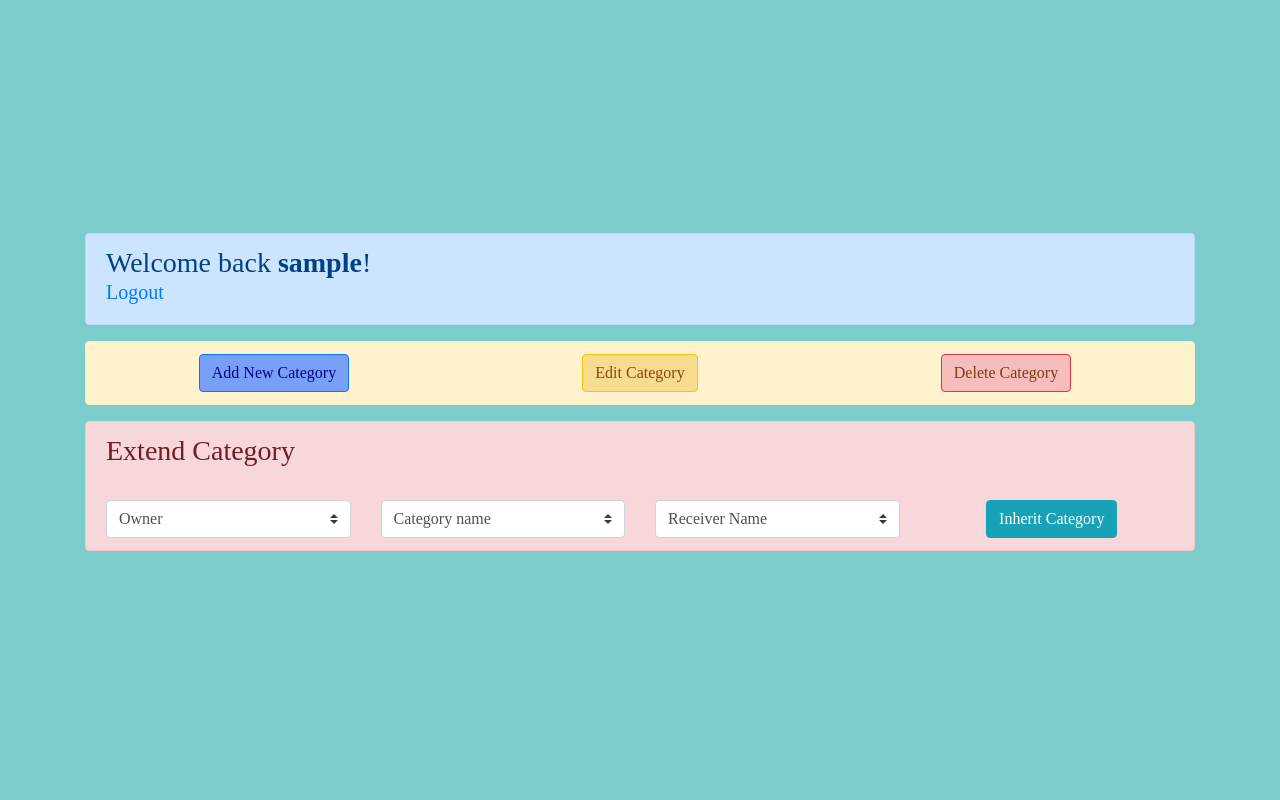
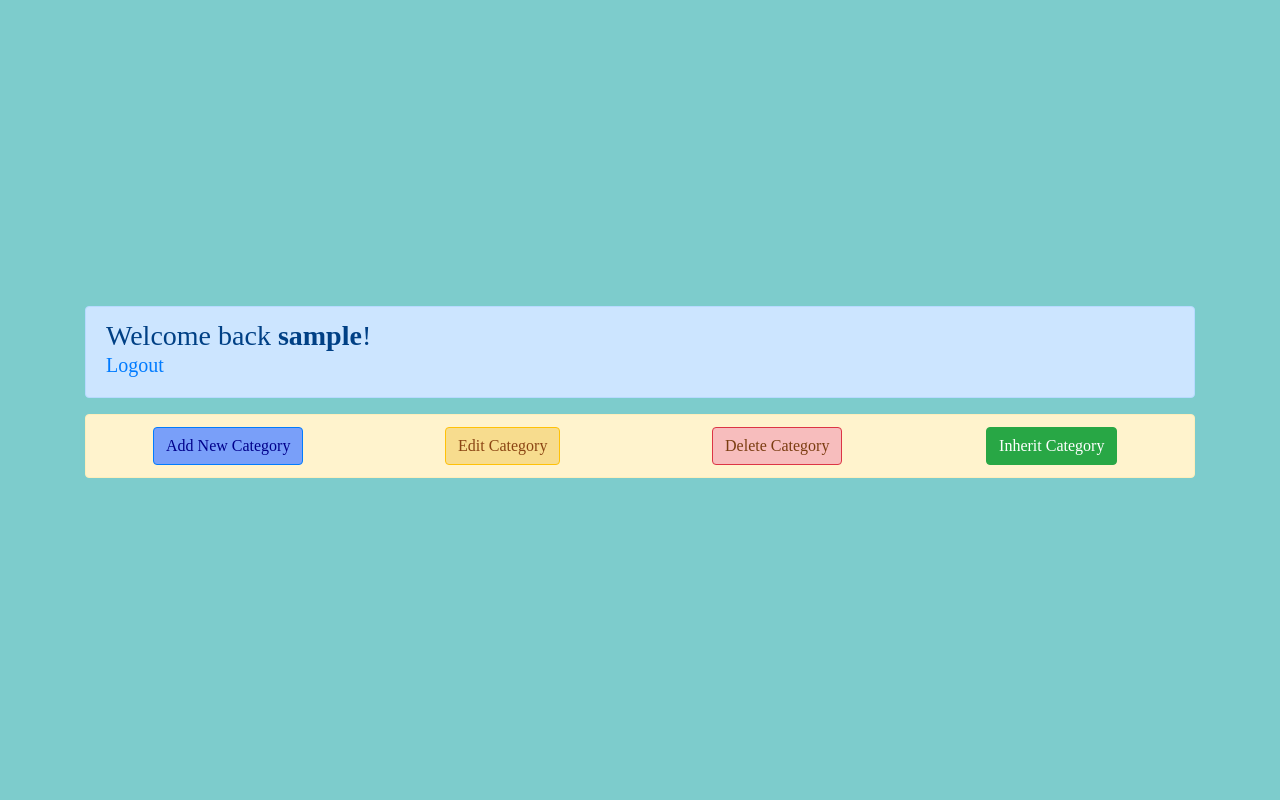
Before and after one commit to FarzamTP/Leitner, a Django app: page /home/ in a window 1280 px wide. Run offline with Django 3.2, Linux system fonts and the light colour scheme; the visitor is signed in with stand-in values (Sample User, id 1); data comes from the database, SQL or seed files in the repository; data that the repository does not hold is empty; some libraries are stand-ins or nearby versions.

Commit message:
Inheritance bugs fixed

```diff
--- a/web/static/web/assets/css/main.css
+++ b/web/static/web/assets/css/main.css
@@ -268,7 +268,7 @@ a.category_color:hover, a.category_color:visited, a.category_color.link, a.categ
   color: black;
 }
 
-#add_category_form, #edit_category_form, #delete_category_form {
+#add_category_form, #edit_category_form, #delete_category_form, #inherit_ownership_form {
   display: none;
 }
 
--- a/web/static/web/assets/js/main.js
+++ b/web/static/web/assets/js/main.js
@@ -6,6 +6,10 @@ $(document).ready(function () {
 
         if($("#delete_category_form").is(":visible")){
             $("#delete_category_form").slideUp("slow");
+        }
+
+        if($("#inherit_ownership_form").is(":visible")){
+            $("#inherit_ownership_form").slideUp("slow");
         }
 
         $("#add_category_form").slideToggle("slow");
@@ -20,6 +24,10 @@ $(document).ready(function () {
             $("#delete_category_form").slideUp("slow");
         }
 
+        if($("#inherit_ownership_form").is(":visible")){
+            $("#inherit_ownership_form").slideUp("slow");
+        }
+
         $("#edit_category_form").slideToggle("slow");
     });
 
@@ -32,7 +40,27 @@ $(document).ready(function () {
             $("#add_category_form").slideUp("slow");
         }
 
+        if($("#inherit_ownership_form").is(":visible")){
+            $("#inherit_ownership_form").slideUp("slow");
+        }
+
         $("#delete_category_form").slideToggle("slow");
+    });
+
+    $("#inherit_ownership").click(function () {
+        if($("#delete_category_form").is(":visible")){
+            $("#delete_category_form").slideUp("slow");
+        }
+
+        if($("#edit_category_form").is(":visible")){
+            $("#edit_category_form").slideUp("slow");
+        }
+
+        if($("#add_category_form").is(":visible")){
+            $("#add_category_form").slideUp("slow");
+        }
+
+        $("#inherit_ownership_form").slideToggle("slow");
     });
 
     $("#category_name_selector").change(function () {
--- a/web/templates/web/home.html
+++ b/web/templates/web/home.html
@@ -36,8 +36,38 @@
         </div>
     {% endifequal %}
 
+    {# Buttons #}
     <div class="alert alert-warning">
-        {#  Buttons Row  #}
+        {#  ADMIN Buttons Row  #}
+        {% if request.user.is_superuser %}
+            <div class="row" style="text-align: center">
+                {# Add Category #}
+                <div class="md col-md-3">
+                    <button class="btn btn-primary" id="add_category" style="background-color: #799ff9; color: darkblue">Add New Category</button>
+                    <br>
+                </div>
+
+                {# Edit Category #}
+                <div class="md col-md-3">
+                    <button class="btn btn-warning" id="edit_category" style="background-color: #f7dc8e; color: saddlebrown">Edit Category</button>
+                    <br>
+                </div>
+
+                {# Delete Category #}
+                <div class="md col-md-3">
+                    <button class="btn btn-danger" id="delete_category" style="background-color: #f7bdbd; color: #7b3d11">Delete Category</button>
+                    <br>
+                </div>
+
+                {# Inherit Category #}
+                <div class="md col-md-3">
+                    <button class="btn btn-success" id="inherit_ownership">Inherit Category</button>
+                    <br>
+                </div>
+            </div>
+
+        {# NON-ADMIN Button Row #}
+        {% else %}
             <div class="row" style="text-align: center">
                 {# Add Category #}
                 <div class="md col-md-4">
@@ -55,6 +85,7 @@
                 <br>
             </div>
             </div>
+        {% endif %}
 
         {# Add category form #}
         <div id="add_category_form">
@@ -94,7 +125,7 @@
                     <div class="md col-md-3">
                         <br>
                         <p>Category Name:
-                        <select name="category_name" id="category_name_selector">
+                        <select name="category_name" id="category_name_selector" class="browser-default custom-select">
                             {% for category in user_categories %}
                                 <option value="{{ category.name }}">{{ category.name }}</option>
                             {% endfor %}
@@ -104,11 +135,14 @@
 
                     {# Category New Name #}
                     <div class="md col-md-3">
+                        <p>New Name:
                         <input type="text" name="new_category_name" id="new_category_name" value="{{ user_categories.0.name }}">
+                        </p>
                     </div>
 
                     {# Category Color #}
                     <div class="md col-md-3">
+                        <br>
                         <br>
                         <p>Category's indicator: <input name="color_hex_code" type="color" id="edit_category_color_code" value="{{ user_categories.0.color }}"></p>
                     </div>
@@ -132,7 +166,7 @@
                     <div class="md col-md-6">
                         <br>
                         <p>Category Name:
-                        <select name="category_name" id="category_name">
+                        <select name="category_name" id="category_name" class="browser-default custom-select">
                             {% for category in user_categories %}
                                 <option value="{{ category.name }}">{{ category.name }}</option>
                             {% endfor %}
@@ -149,12 +183,10 @@
                 </div>
             </form>
         </div>
-    </div>
 
         {#  Extend ownership of category  #}
         {% if request.user.is_superuser %}
-        <div class="alert alert-danger">
-        <h3>Extend Category</h3>
+            <div id="inherit_ownership_form">
                 <br>
                 <form action="{% url 'home' %}" method='post'>
                     <div class="row" style="text-align: center">
@@ -196,7 +228,9 @@
                 </form>
             </div>
         {% endif %}
+    </div>
 
+    {# Show Categories #}
     {% if user_categories|length != 0 %}
         {# User Categories #}
         <div class="alert alert-info">
--- a/web/views.py
+++ b/web/views.py
@@ -51,8 +51,8 @@ def home(request):
             category_name = request.POST.get('category_name')
             category_color_hex_code = request.POST.get('color_hex_code')
 
-            category = Category(owner=request.user.userprofile, name=category_name, color=category_color_hex_code)
-            category.save()
+            sender_category = Category(owner=request.user.userprofile, name=category_name, color=category_color_hex_code)
+            sender_category.save()
 
             status = 200
         elif action_type == "edit_category":
@@ -60,20 +60,20 @@ def home(request):
             category_color_hex_code = request.POST.get('color_hex_code')
             category_new_name = request.POST.get('new_category_name')
 
-            category = Category.objects.all().filter(owner=request.user.userprofile,
-                                                     name=category_name)[0]
+            sender_category = Category.objects.all().filter(owner=request.user.userprofile,
+                                                            name=category_name)[0]
 
-            category.name = category_new_name
-            category.color = category_color_hex_code
-            category.save()
+            sender_category.name = category_new_name
+            sender_category.color = category_color_hex_code
+            sender_category.save()
 
             status = 201
 
         elif action_type == "delete_category":
             category_name = request.POST.get('category_name')
-            category = Category.objects.all().filter(owner=request.user.userprofile,
-                                                     name=category_name)[0]
-            category.delete()
+            sender_category = Category.objects.all().filter(owner=request.user.userprofile,
+                                                            name=category_name)[0]
+            sender_category.delete()
 
             status = 202
 
@@ -83,30 +83,49 @@ def home(request):
                 receiver_id = request.POST.get('receiver')
                 category_name = request.POST.get('category_name')
 
-                print(sender_id, receiver_id, category_name)
-
                 sender = User.objects.all().filter(pk=sender_id)[0]
                 receiver = User.objects.all().filter(pk=receiver_id)[0]
 
-                category = Category.objects.all().filter(owner=sender.userprofile, name=category_name)[0]
+                sender_category = Category.objects.all().filter(owner=sender.userprofile, name=category_name)[0]
 
-                category_flashcard = FlashCart.objects.all().filter(category=category)
+                category_flashcard = FlashCart.objects.all().filter(category=sender_category)
 
-                receiver_category = category
-                receiver_category.pk = None
-                receiver_category.number_of_flashcards = 0
-                receiver_category.number_of_lv1 = 0
-                receiver_category.number_of_lv2 = 0
-                receiver_category.number_of_lv3 = 0
-                receiver_category.number_of_lv4 = 0
-                receiver_category.number_of_lv5 = 0
-                category.owner = receiver.userprofile
-                receiver_category.save()
+                receiver_category_name = str(category_name + '_Inherited_from_%s' % sender.username.strip())
 
-                for flashcard in category_flashcard:
-                    flashcard.pk = None
-                    flashcard.category = receiver_category
-                    flashcard.save()
+                if not Category.objects.all().filter(owner=receiver.userprofile, name=receiver_category_name).exists():
+                    receiver_category = sender_category
+                    receiver_category.pk = None
+                    receiver_category.name = receiver_category_name
+                    receiver_category.number_of_flashcards = 0
+                    receiver_category.number_of_lv1 = 0
+                    receiver_category.number_of_lv2 = 0
+                    receiver_category.number_of_lv3 = 0
+                    receiver_category.number_of_lv4 = 0
+                    receiver_category.number_of_lv5 = 0
+                    receiver_category.owner = receiver.userprofile
+                    receiver_category.save()
+
+                    for flashcard in category_flashcard:
+                        flashcard.pk = None
+                        flashcard.lv = 1
+                        flashcard.category = receiver_category
+                        flashcard.save()
+                else:
+                    receiver_category = Category.objects.all().filter(owner=receiver.userprofile,
+                                                                      name=receiver_category_name)[0]
+
+                    receiver_category_flashcards = FlashCart.objects.all().filter(category=receiver_category)
+
+                    receiver_category_flashcards_words = []
+                    for flashcard in receiver_category_flashcards:
+                        receiver_category_flashcards_words.append(flashcard.word)
+
+                    for flashcard in category_flashcard:
+                        if not flashcard.word in receiver_category_flashcards_words:
+                            flashcard.pk = None
+                            flashcard.category = receiver_category
+                            flashcard.save()
+
                 status = 203
 
         return render(request, 'web/home.html', context={'status': status,
@@ -136,6 +155,7 @@ def category_page_render(request, category_name, lv, page):
 
     category = Category.objects.all().filter(owner=request.user.userprofile,
                                              name=category_name)[0]
+
     if lv != 0:
         category_flashcards = FlashCart.objects.all().filter(category=category, lv=lv)
     else:
```
Lines whose indentation alone changed are shown as unchanged.
